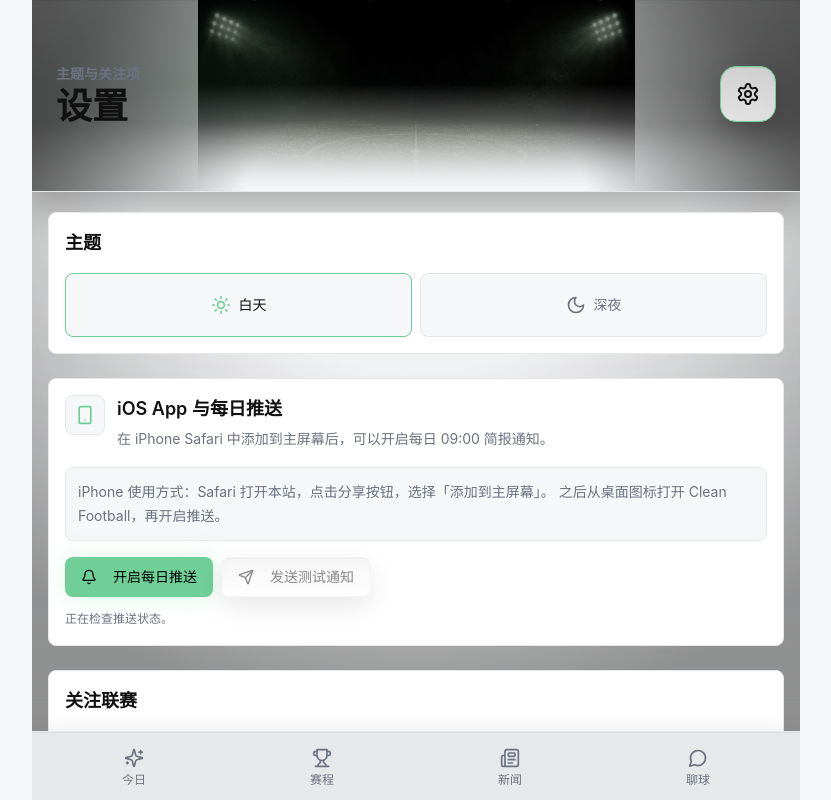
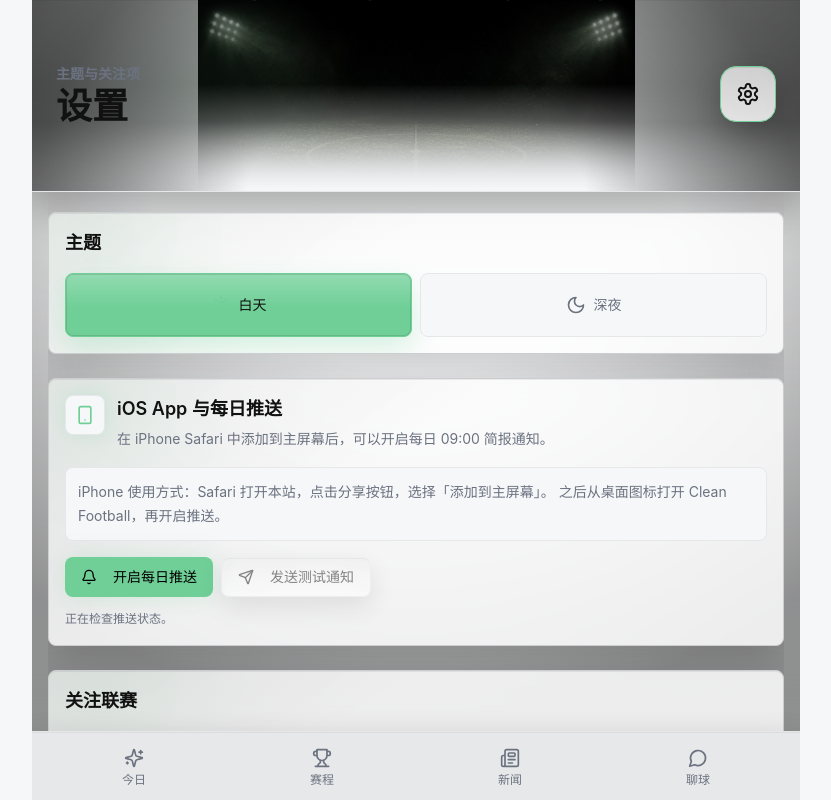
Before and after one commit to Michae1457/Clean_Football, a Next.js app: page /settings in a window 1280 px wide. Shown: the whole page, without its empty margins (224-1055 px from the left). Built offline with nearby package versions, Linux system fonts and the light colour scheme; no server answers.

Commit message:
feat(ui): align settings and empty states

```diff
--- a/app/settings/page.tsx
+++ b/app/settings/page.tsx
@@ -10,12 +10,12 @@ export default function SettingsPage() {
       <ThemeSettings />
       <PushSettings />
 
-      <section className="rounded-lg border bg-card p-4">
+      <section className="match-surface rounded-lg border bg-card p-4">
         <h2 className="text-lg font-semibold text-text">关注联赛</h2>
         <div className="mt-4 flex flex-wrap gap-2">
           {leagues.map((league) => (
             <span
-              className="rounded-full border bg-background px-3 py-2 text-sm font-medium text-text"
+              className="interactive-control rounded-full border bg-background px-3 py-2 text-sm font-medium text-text"
               key={league}
             >
               {league}
@@ -24,12 +24,12 @@ export default function SettingsPage() {
         </div>
       </section>
 
-      <section className="rounded-lg border bg-card p-4">
+      <section className="match-surface rounded-lg border bg-card p-4">
         <h2 className="text-lg font-semibold text-text">关注球队</h2>
         <div className="mt-4 flex flex-wrap gap-2">
           {teams.map((team) => (
             <span
-              className="rounded-full border bg-background px-3 py-2 text-sm font-medium text-text"
+              className="interactive-control rounded-full border bg-background px-3 py-2 text-sm font-medium text-text"
               key={team}
             >
               {team}
@@ -38,13 +38,13 @@ export default function SettingsPage() {
         </div>
       </section>
 
-      <section className="rounded-lg border bg-card p-4">
+      <section className="match-surface rounded-lg border bg-card p-4">
         <div className="flex items-center justify-between gap-4">
           <div>
             <h2 className="text-lg font-semibold text-text">简报时间</h2>
             <p className="mt-1 text-sm text-muted">每天早上推送</p>
           </div>
-          <span className="rounded-lg border bg-background px-4 py-3 font-mono text-lg font-semibold text-text">
+          <span className="score-chip rounded-lg border bg-background px-4 py-3 font-mono text-lg font-semibold text-text">
             09:00
           </span>
         </div>
--- a/components/settings/push-settings.tsx
+++ b/components/settings/push-settings.tsx
@@ -165,9 +165,9 @@ export function PushSettings() {
   }
 
   return (
-    <section className="rounded-lg border bg-card p-4">
+    <section className="match-surface rounded-lg border bg-card p-4">
       <div className="flex items-start gap-3">
-        <div className="flex size-10 shrink-0 items-center justify-center rounded-lg border bg-background text-accent">
+        <div className="accent-badge flex size-10 shrink-0 items-center justify-center rounded-lg border bg-background text-accent">
           <Smartphone className="size-5" />
         </div>
         <div className="min-w-0 flex-1">
--- a/components/settings/theme-settings.tsx
+++ b/components/settings/theme-settings.tsx
@@ -19,7 +19,7 @@ export function ThemeSettings() {
   }, []);
 
   return (
-    <section className="rounded-lg border bg-card p-4">
+    <section className="match-surface rounded-lg border bg-card p-4">
       <h2 className="text-lg font-semibold text-text">主题</h2>
       <div className="mt-4 grid grid-cols-2 gap-2">
         {themes.map((item) => {
@@ -29,8 +29,8 @@ export function ThemeSettings() {
           return (
             <button
               className={cn(
-                "flex h-16 items-center justify-center gap-2 rounded-lg border bg-background text-sm font-medium text-muted transition-colors focus-visible:outline-none focus-visible:ring-2 focus-visible:ring-accent",
-                active && "border-accent text-text"
+                "interactive-control flex h-16 items-center justify-center gap-2 rounded-lg border bg-background text-sm font-medium text-muted focus-visible:outline-none focus-visible:ring-2 focus-visible:ring-accent",
+                active && "active-tab border-accent text-text"
               )}
               key={item.value}
               onClick={() => setTheme(item.value)}
--- a/components/ui/page-state.tsx
+++ b/components/ui/page-state.tsx
@@ -18,7 +18,7 @@ export function EmptyState({
   return (
     <div
       className={cn(
-        "rounded-lg border bg-card px-4 py-8 text-center",
+        "match-surface rounded-lg border bg-card px-4 py-8 text-center",
         className
       )}
     >
@@ -63,7 +63,7 @@ export function PageLoadingState() {
         <LoaderCircle className="size-4 animate-spin" />
         正在更新数据
       </div>
-      <div className="rounded-lg border bg-card p-5">
+      <div className="match-surface rounded-lg border bg-card p-5">
         <SkeletonLine className="h-4 w-28" />
         <SkeletonLine className="mt-4 h-8 w-4/5" />
         <SkeletonLine className="mt-4 h-4 w-full" />
@@ -79,7 +79,7 @@ export function PageLoadingState() {
 
 function SkeletonCard() {
   return (
-    <div className="rounded-lg border bg-card p-4">
+    <div className="match-surface rounded-lg border bg-card p-4">
       <div className="flex items-center justify-between gap-3">
         <SkeletonLine className="h-4 w-24" />
         <SkeletonLine className="h-4 w-16" />
@@ -95,7 +95,7 @@ function SkeletonLine({ className }: { className?: string }) {
   return (
     <div
       className={cn(
-        "animate-pulse rounded-full bg-[color:color-mix(in_srgb,var(--border)_70%,transparent)]",
+        "skeleton-sheen rounded-full bg-[color:color-mix(in_srgb,var(--border)_70%,transparent)]",
         className
       )}
     />
```
